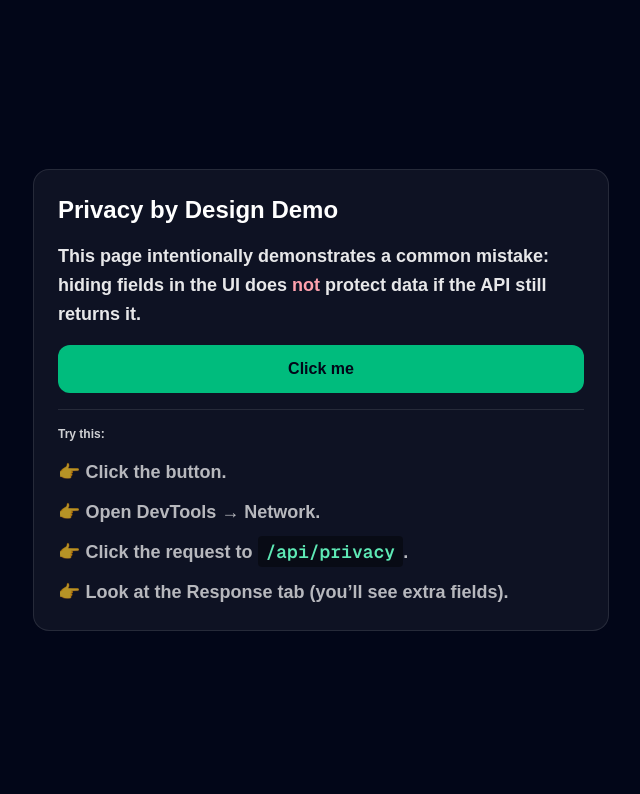
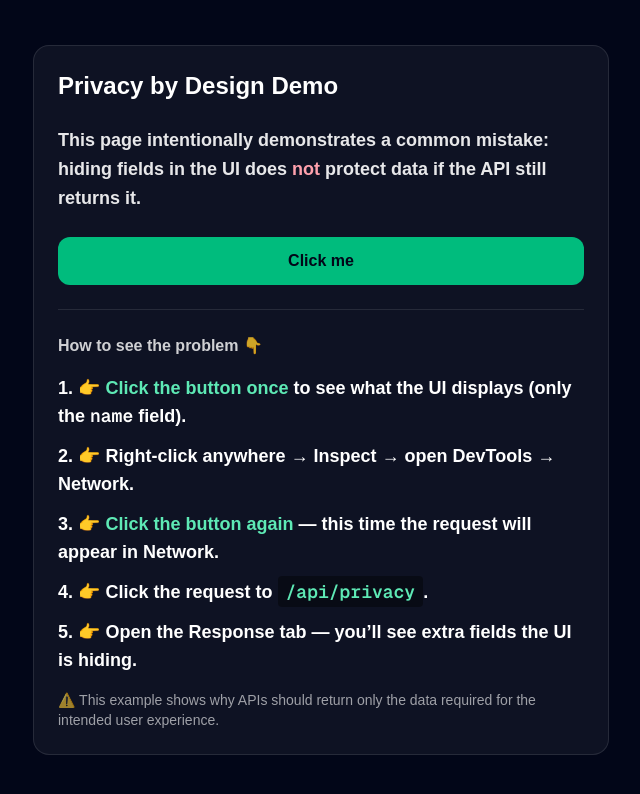
Before and after one commit to babadroga92/mario, a Next.js app: page /privacy in a window 1280 px wide. Shown: the top 794 px of the page, without its empty margins (319-959 px from the left). Built offline with nearby package versions, Linux system fonts and the light colour scheme.

Commit message:
update privacy page

```diff
--- a/app/privacy/page.tsx
+++ b/app/privacy/page.tsx
@@ -12,7 +12,7 @@ export default function PrivacyDemoPage() {
       const res = await fetch("/api/privacy", { cache: "no-store" });
       const data = await res.json();
 
-      // Only show "safe" field in UI (intentionally)
+      // Intentionally only showing the "safe" field
       setShown({ name: data.name });
     } finally {
       setLoading(false);
@@ -21,19 +21,20 @@ export default function PrivacyDemoPage() {
 
   return (
     <main className="min-h-screen bg-slate-950 text-white p-6 flex items-center justify-center">
-      <div className="w-full max-w-xl rounded-2xl bg-white/5 border border-white/10 p-6 space-y-4">
+      <div className="w-full max-w-xl rounded-2xl bg-white/5 border border-white/10 p-6 space-y-6">
         <h1 className="text-2xl font-bold">Privacy by Design Demo</h1>
 
         <p className="text-white/90 text-lg leading-relaxed font-semibold">
-  This page intentionally demonstrates a common mistake: hiding fields in the UI does{" "}
-  <span className="text-rose-300 font-bold">not</span> protect data if the API still returns it.
+          This page intentionally demonstrates a common mistake: hiding fields in
+          the UI does{" "}
+          <span className="text-rose-300 font-bold">not</span> protect data if the
+          API still returns it.
         </p>
-
 
         <button
           onClick={handleClick}
           disabled={loading}
-          className="w-full rounded-xl bg-emerald-500 hover:bg-emerald-400 disabled:opacity-60 text-slate-950 font-bold py-3"
+          className="w-full rounded-xl bg-emerald-500 hover:bg-emerald-400 disabled:opacity-60 text-slate-950 font-bold py-3 transition"
         >
           {loading ? "Loading..." : "Click me"}
         </button>
@@ -44,11 +45,35 @@ export default function PrivacyDemoPage() {
           </pre>
         )}
 
-        <div className="text-xs text-white/70 border-t border-white/10 pt-4">
-          <div className="font-semibold text-white/80">Try this:</div>
-          <ul className="mt-4 space-y-3 text-lg font-semibold">
-  <li>👉 Click the button.</li>
-  <li>👉 Open <span className="font-bold">DevTools → Network</span>.</li>
+        <div className="border-t border-white/10 pt-6">
+          <div className="font-semibold text-white/80 text-base">
+            How to see the problem 👇
+          </div>
+
+          <ol className="mt-4 space-y-3 text-lg font-semibold list-decimal list-inside">
+            <li>
+              👉{" "}
+              <span className="text-emerald-300">
+                Click the button once
+              </span>{" "}
+              to see what the UI displays (only the{" "}
+              <code className="font-mono">name</code> field).
+            </li>
+
+            <li>
+              👉 Right-click anywhere →{" "}
+              <span className="font-bold">Inspect</span> → open{" "}
+              <span className="font-bold">DevTools → Network</span>.
+            </li>
+
+            <li>
+              👉{" "}
+              <span className="text-emerald-300">
+                Click the button again
+              </span>{" "}
+              — this time the request will appear in Network.
+            </li>
+
             <li>
               👉 Click the request to{" "}
               <span className="font-mono bg-black/40 px-2 py-1 rounded text-emerald-300">
@@ -56,10 +81,17 @@ export default function PrivacyDemoPage() {
               </span>
               .
             </li>
+
             <li>
-    👉 Look at the <span className="font-bold">Response</span> tab (you’ll see extra fields).
+              👉 Open the <span className="font-bold">Response</span> tab — you’ll
+              see extra fields the UI is hiding.
             </li>
-</ul>
+          </ol>
+
+          <p className="mt-4 text-white/60 text-sm">
+  ⚠️ This example shows why APIs should return only the data required for the
+  intended user experience.
+</p>
 
         </div>
       </div>
```
Lines whose indentation alone changed are shown as unchanged.
